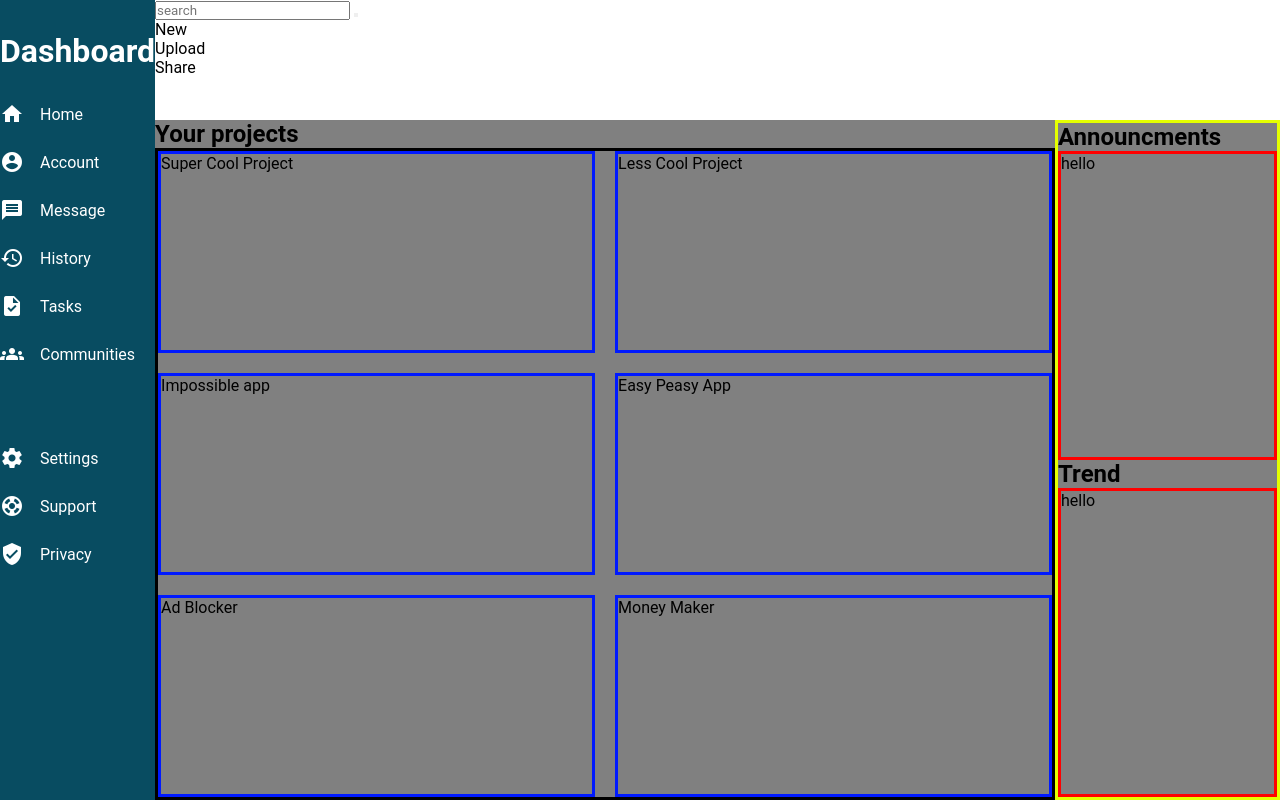
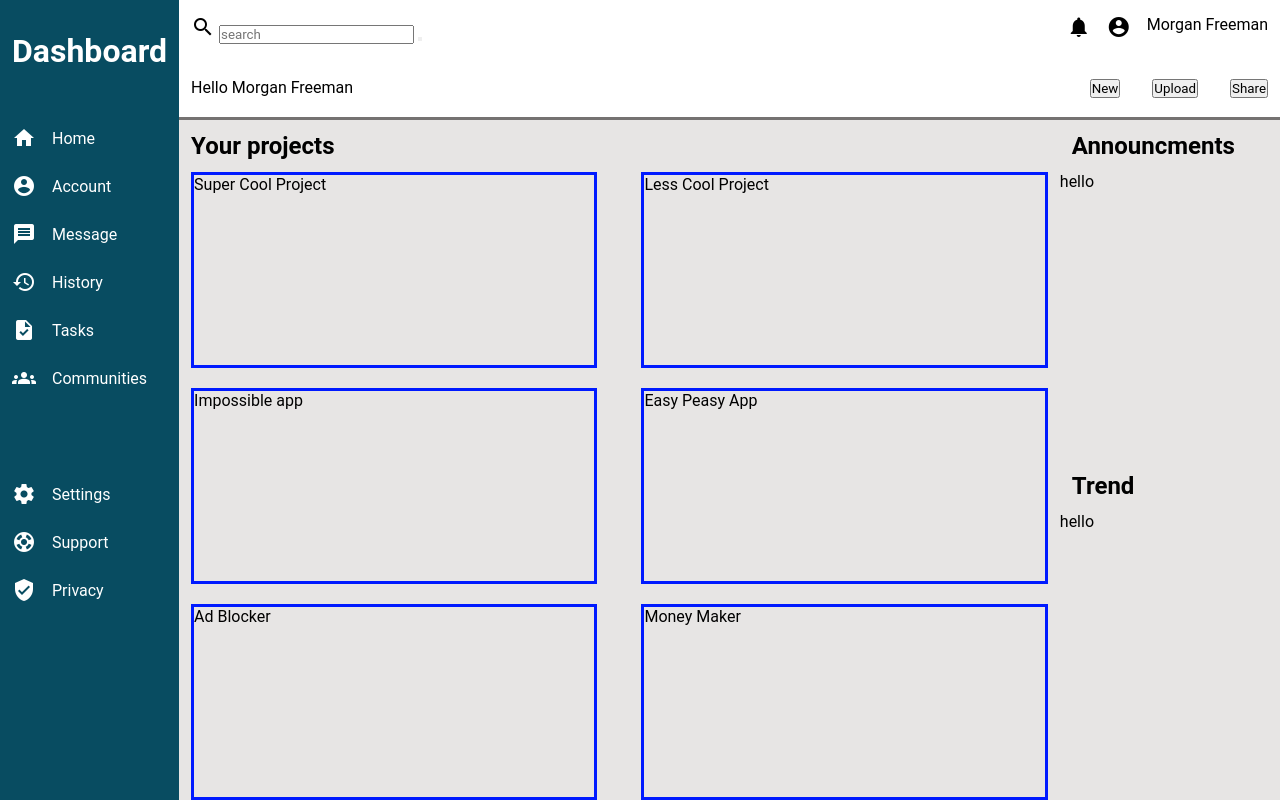
Before and after one commit to LuisAntonio010/admin-dashboard, a plain HTML site: page index.html in a window 1280 px wide. Drawn offline with Linux system fonts and the light colour scheme.

Commit message:
updating progress

```diff
--- a/index.html
+++ b/index.html
@@ -65,23 +65,46 @@
     <div class="mainDashboard">
 
         <div class="header">
+
             <div class="headerTop">
-                <input type="text" placeholder="search" name="search">
-                <button type="submit"></button>
+
+                <div class="top-left">
+                    <span class="material-icons">search</span>
+                    <input type="text" placeholder="search" name="search">
+                    <button type="submit"></button>
+                </div>
+
+                <div class="top-right">
+                    <div class="material-icons"> notifications</div>
+                    <div class="picture">
+                        <span class="material-icons">account_circle</span>
+                    </div>
+                    <span>Morgan Freeman</span>
+                </div>
+
             </div>
+
             <div class="headerBottom">
-                <ul class="editButtons">
-                    <li>New</li>
-                    <li>Upload</li>
-                    <li>Share</li>
-                </ul>
+
+                <div class="bottom-left">
+                    <p>Hello Morgan Freeman</p>
+                </div>
+
+                <div class="bottom-right">
+                    <ul class="editButtons">
+                        <li><button>New</button></li>
+                        <li><button>Upload</button></li>
+                        <li><button>Share</button></li>
+                    </ul>
+                </div>
+
             </div>
         </div>
 
         <div class="mainContainer">
 
             <div class="projectsContainer">
-                <h2>Your projects</h2>
+                <h2 class="container-title">Your projects</h2>
                     <div class="projects">
                         <div class="projectItem">Super Cool Project</div>
                         <div class="projectItem">Less Cool Project</div>
@@ -95,14 +118,14 @@
             <div class="rightContainer">
 
                 <div class="rightTop">
-                    <h2>Announcments</h2>
+                    <h2 class="container-title">Announcments</h2>
                         <div class="rightboxes">
                             <div class="announcmentBox">hello</div>
                         </div>
                 </div>
 
                 <div class="rightBottom">
-                    <h2>Trend</h2>
+                    <h2 class="container-title">Trend</h2>
                         <div class="rightboxes">
                             <div class="trendBox">hello</div>
                         </div>
--- a/style.css
+++ b/style.css
@@ -28,7 +28,9 @@ ul {
 }
 
 .sidebar-title{
+    margin: 0.75rem;
     margin-top: 2rem;
+
 }
 
 .nav-one, .nav-two{
@@ -36,6 +38,7 @@ ul {
     flex-direction: column;
     gap: 1.5rem;
     justify-content: center;
+    margin: 0.75rem;
 }
 
 .nav-two{
@@ -61,10 +64,50 @@ ul {
     display: flex;
     flex-direction: column;
     flex-basis: 15%;
+    border-bottom: solid #757271;
 }
 
+.headerTop, .headerBottom{
+    margin: 0.75rem;
+}
+
+.headerTop{
+    display: flex;
+    flex-basis: 50%;
+    justify-content: space-between;
+    align-items: center;
+}
+
+.top-right{
+    display: flex;
+    justify-content: space-between;
+    gap: 1rem;
+}
+
+
+.headerBottom{
+    display: flex;
+    flex-basis: 50%;
+    justify-content: space-between;
+    align-items: center;
+}
+
+.bottom-left{
+    flex: 1;
+}
+
+.bottom-right{
+    display: flex;
+}
+
+.bottom-right > ul{
+    display: flex;
+    gap: 2rem;
+}
+
+
 .mainContainer{
-    background-color: grey;
+    background-color: #e7e5e4;
     display: flex;
     flex: 1;
 }
@@ -80,7 +123,6 @@ ul {
     grid-template-columns: 1fr 1fr;
     grid-template-rows: auto;
 
-    border: solid rgb(0, 0, 0);
     gap: 20px;
     height: auto;
     flex: 1;
@@ -88,18 +130,22 @@ ul {
 
 .projectItem{
     border: solid rgb(0, 26, 255);
+    margin-left: 0.75rem;
+    margin-right: 0.75rem;
+}
+
+.container-title{
+    margin: 0.75rem;
 }
 
 .rightContainer{
     display: flex;
     flex-direction: column;
-    border: solid rgb(229, 255, 0);
     flex-basis: 20%;
 }
 
 .rightboxes{
     display: grid;
-    border: solid red;
     grid-template-rows: 1fr;
     flex: 1;
 }
```
